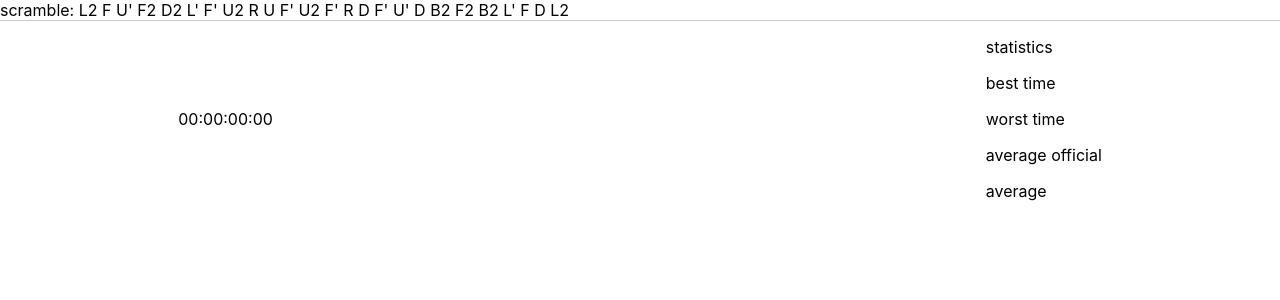
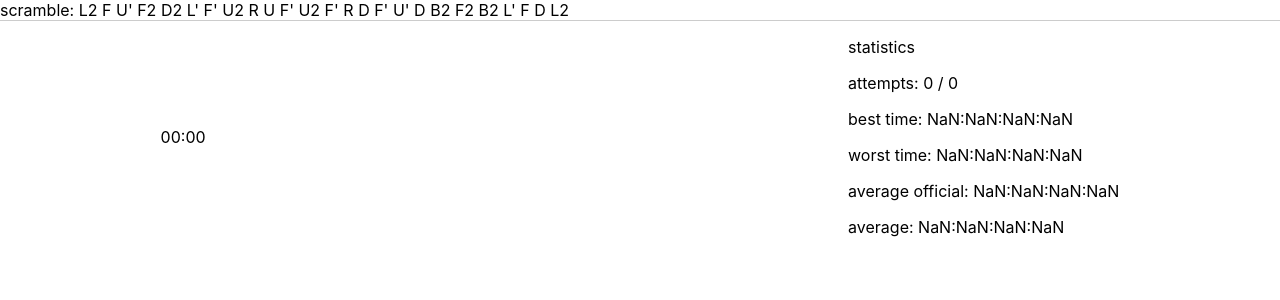
Before and after one commit to DenysBondarchuk/React-RubicksTimer, a React (Create React App) app: page / in a window 1280 px wide. Shown: the top 300 px of the page. Built offline with nearby package versions, Linux system fonts and the light colour scheme.

Commit message:
add timeParse function

```diff
--- a/src/_components/Main.jsx
+++ b/src/_components/Main.jsx
@@ -5,34 +5,41 @@ import Statistics from './Statistics';
 import Timer from './Timer';
 
 import scrambleShuffle from '../_helpers/scrambleShuffle';
+import Results from './Results';
 
 class Main extends Component {
 
   state = {
     results: [],
+    scrumbleList: [],
     run: false,
     scramble: null,
   }
 
   componentDidMount() {
     this.setState({
-      scramble: scrambleShuffle()
+      scramble: scrambleShuffle(),
     })
   }
 
   setResult = (value) => {
     this.setState(state => {
-      // const results = state.results.push(value);
-      // const results = state.results.concat(value);
       const results = [...state.results, value];
+      const scrumbleList = [...state.scrumbleList, state.scramble];
       return {
         results,
+        scrumbleList,
       };
     });
     this.setState({
       scramble: scrambleShuffle(),
     });
   };
+
+  deleteResult = (index) => {
+    const results = this.state.results.filter((_, i) => i !== index);
+    this.setState({ results });
+  }
 
   render() {
     return (
@@ -44,17 +51,22 @@ class Main extends Component {
 
           <Timer setResult={this.setResult} />
 
-          <div className="timer__results">
-            {
-              this.state.results.map((item, index) => {
-                return <p className="timer__result" key={index}>{item}</p>;
-              })
-            }
-          </div>
+          <Results
+            results={this.state.results}
+            deleteResult={this.deleteResult}
+          />
 
-          <Statistics />
+          <Statistics results={this.state.results} />
 
         </div>
+
+        {
+          this.state.scrumbleList.map((item, index) => {
+            return <div key={index}>
+              {item}
+            </div>;
+          })
+        }
 
       </div>
     );
--- /dev/null
+++ b/src/_components/Results.jsx
@@ -0,0 +1,21 @@
+import React from 'react';
+
+import timeParse from '../_helpers/timeParse';
+
+const Results = ({ results, deleteResult }) => {
+
+  return (
+    <div className="timer__results">
+      {
+        results.map((item, index) => {
+          return <div className="timer__result" key={index} onClick={() => deleteResult(index)}>
+            {timeParse(item)}
+          </div>;
+        })
+      }
+    </div>
+  );
+};
+
+
+export default Results;
--- a/src/_components/Statistics.jsx
+++ b/src/_components/Statistics.jsx
@@ -1,13 +1,36 @@
 import React from 'react';
 
-const Statistics = () => {
+import timeParse from '../_helpers/timeParse';
+
+const Statistics = ({ results }) => {
+
+  const attemptsCount = results.length;
+  const bestTime = Math.min(...results);
+  const worstTime = Math.max(...results);
+  const average = results.reduce((a, b) => (a + b), 0) / results.length;
+
+  const resultsWithoutMinAndMax = (results) => {
+    const res = results.slice();
+    const max = res.indexOf( Math.max(...res));
+    res.splice(max,1);
+
+    const min = res.indexOf(Math.min(...res));
+    res.splice(min,1);
+
+    const officialAverage = res.reduce((a, b) => (a + b), 0) / res.length;
+    return officialAverage;
+  }
+
+  const officialAverage = resultsWithoutMinAndMax(results);
+
   return (
     <div className="statistics">
       <p className="statistics__title">statistics</p>
-      <p className="statistics__best">best time</p>
-      <p className="statistics__worst">worst time</p>
-      <p className="statistics__average-official">average official</p>
-      <p className="statistics__average">average</p>
+      <p className="statistics__attempts">attempts: {attemptsCount} / {attemptsCount}</p>
+      <p className="statistics__best">best time: {timeParse(bestTime)}</p>
+      <p className="statistics__worst">worst time: {timeParse(worstTime)}</p>
+      <p className="statistics__average-official">average official: {timeParse(officialAverage)}</p>
+      <p className="statistics__average">average: {timeParse(average)}</p>
     </div>
   );
 };
--- a/src/_components/Timer.jsx
+++ b/src/_components/Timer.jsx
@@ -1,4 +1,6 @@
 import React, { Component } from 'react';
+
+import timeParse from '../_helpers/timeParse';
 
 class Timer extends Component {
 
@@ -35,7 +37,6 @@ class Timer extends Component {
       })
       this.startTimer();
     }
-    // console.log('keyUp');
   }
 
   handleOnKeyDown = () => {
@@ -43,43 +44,15 @@ class Timer extends Component {
       this.stopTimer();
       this.props.setResult(this.state.ms);
 
-      this.setState({timerOn: false});
+      this.setState({ timerOn: false });
 
       setTimeout(() => {
-        this.setState({timerCan: true});
+        this.setState({ timerCan: true });
       }, 1000)
     }
-    // console.log('keyDown');
-  }
-
-  timeParse = (duration) => {
-
-    let milliseconds = parseInt((duration%1000)/10);
-    let seconds = parseInt((duration/1000)%60);
-    let minutes = parseInt((duration/(1000*60))%60);
-    let hours = parseInt((duration/(1000*60*60))%24);
-
-    hours = (hours < 10) ? "0" + hours : hours;
-    minutes = (minutes < 10) ? "0" + minutes : minutes;
-    seconds = (seconds < 10) ? "0" + seconds : seconds;
-    milliseconds = (milliseconds < 10) ? "0" + milliseconds : milliseconds;
-
-    return `${hours}:${minutes}:${seconds}:${milliseconds}`
   }
 
   render() {
-
-    // let duration = this.state.ms;
-
-    // let milliseconds = parseInt((duration%1000)/10);
-    // let seconds = parseInt((duration/1000)%60);
-    // let minutes = parseInt((duration/(1000*60))%60);
-    // let hours = parseInt((duration/(1000*60*60))%24);
-
-    // hours = (hours < 10) ? "0" + hours : hours;
-    // minutes = (minutes < 10) ? "0" + minutes : minutes;
-    // seconds = (seconds < 10) ? "0" + seconds : seconds;
-    // milliseconds = (milliseconds < 10) ? "0" + milliseconds : milliseconds;
 
     return (
       <div
@@ -88,8 +61,7 @@ class Timer extends Component {
         onKeyDown={this.handleOnKeyDown}
         onKeyUp={this.handleOnKeyUp}
       >
-        {/* {`${hours}:${minutes}:${seconds}:${milliseconds}`} */}
-        {this.timeParse(this.state.ms)}
+        {timeParse(this.state.ms)}
       </div>
     );
   }
--- /dev/null
+++ b/src/_helpers/timeParse.js
@@ -0,0 +1,19 @@
+export const timeParse = (duration) => {
+
+  let milliseconds = parseInt((duration%1000)/10);
+  let seconds = parseInt((duration/1000)%60);
+  let minutes = parseInt((duration/(1000*60))%60);
+  let hours = parseInt((duration/(1000*60*60))%24);
+
+  hours = (hours < 10) ? "0" + hours : hours;
+  minutes = (minutes < 10) ? "0" + minutes : minutes;
+  seconds = (seconds < 10) ? "0" + seconds : seconds;
+  milliseconds = (milliseconds < 10) ? "0" + milliseconds : milliseconds;
+
+  hours = (hours <= 0) ? '' : hours + ':';
+  minutes = (minutes <= 0) ? '' : minutes + ':';
+
+  return `${hours}${minutes}${seconds}:${milliseconds}`
+}
+
+export default timeParse;
--- a/src/styles/index.css
+++ b/src/styles/index.css
@@ -27,7 +27,7 @@ code {
 }
 
 .timer__results {
-  display: flex;
+  /* display: flex; */
 }
 
 .timer__result {
```
Also changed, not shown: src/_helpers/stopwatch.js (+29 -29 lines).
